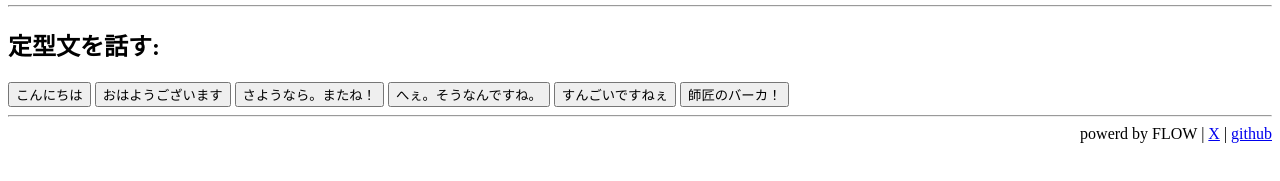
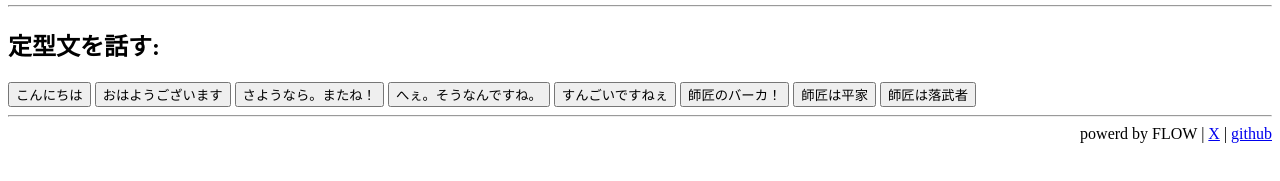
Before and after one commit to flow-theory-x/speechkit, a plain HTML site: page index.html in a window 1280 px wide. Shown: the part 127-308 px from the top of the page. Drawn offline with Linux system fonts and the light colour scheme.

Commit message:
定型文ボタン追加方法

```diff
--- a/index.html
+++ b/index.html
@@ -56,6 +56,8 @@
     </button>
     <button onclick="speakPreset('すんごいですねぇ')">すんごいですねぇ</button>
     <button onclick="speakPreset('師匠のバーカ')">師匠のバーカ！</button>
+    <button onclick="speakPreset('師匠はへいけ')">師匠は平家</button>
+    <button onclick="speakPreset('師匠はおちむしゃ')">師匠は落武者</button>
 
     <hr />
     <div style="text-align: right">
```
